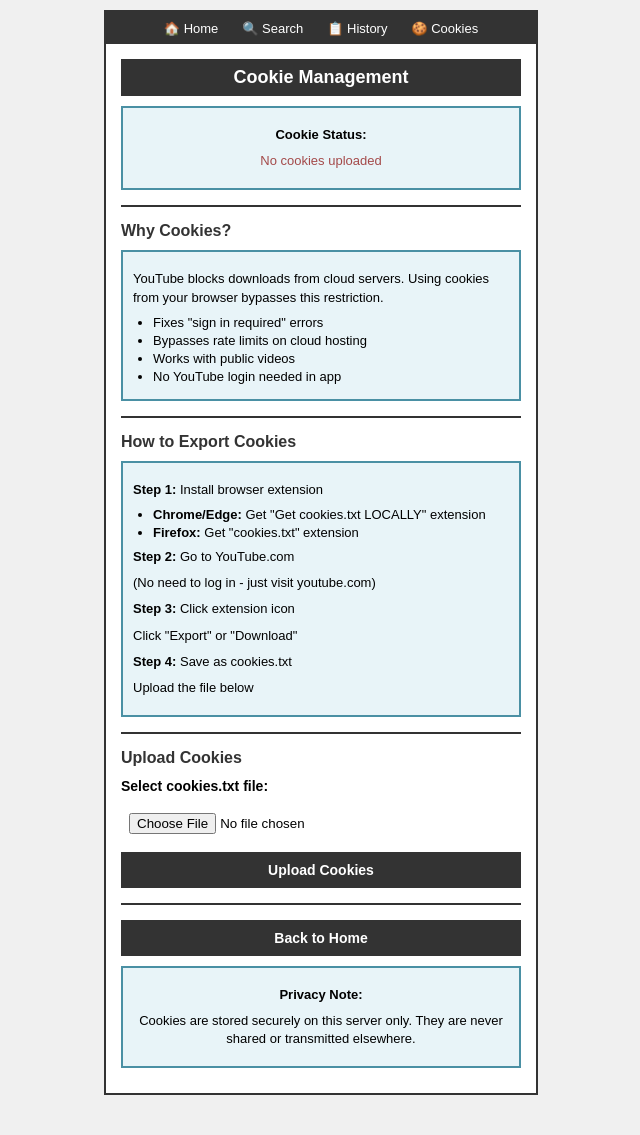
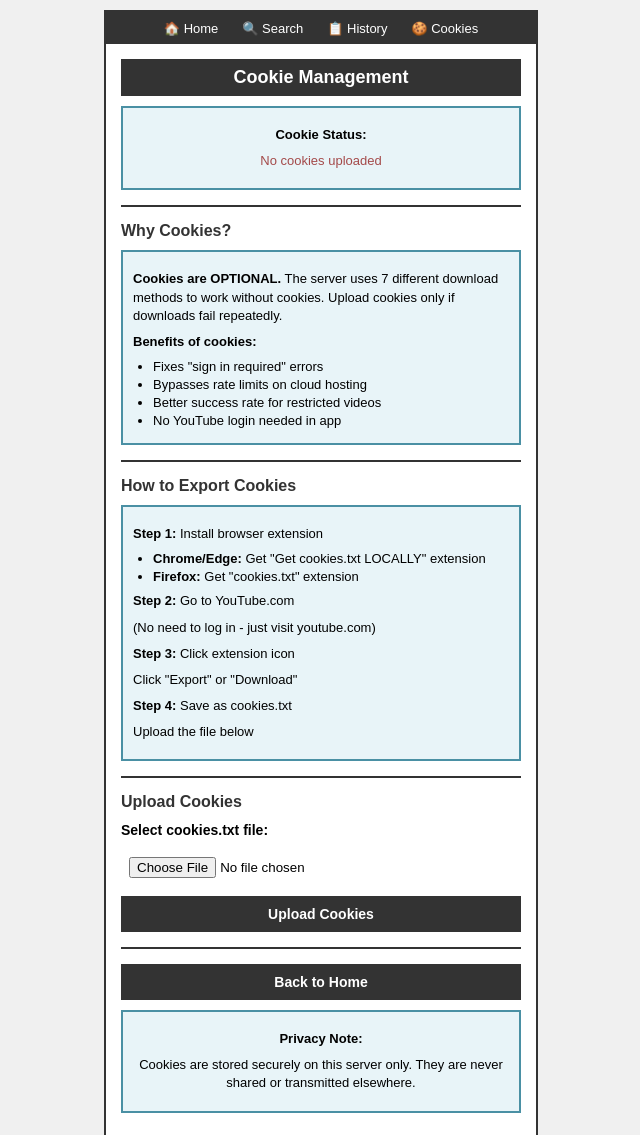
Before and after one commit to TITANICBHAI/Legacy-Tube, a Flask app: page /cookies in a window 1280 px wide. Shown: the top 1135 px of the page, without its empty margins (319-959 px from the left). Before the commit the page ends 1095 px from the top, so only its background shows below. Run offline with Flask 3, Linux system fonts and the light colour scheme; parts of the project's set-up code (start-up, migrations or seed data) failed here and were passed over; some libraries are stand-ins or nearby versions.

Commit message:
Improve download reliability by prioritizing cookie-less operation
Optimize download strategies for cloud hosting, expand to 7 methods, and refine retry logic for enhanced cookie-less operation and robustness.

Replit-Commit-Author: Agent
Replit-Commit-Session-Id: 66697c45-a169-40fd-9877-a6df8873fd21
Replit-Commit-Checkpoint-Type: intermediate_checkpoint
Replit-Commit-Event-Id: c824b0c3-f3be-4f13-b40f-2c5fa554889b
Replit-Commit-Screenshot-Url: https://storage.googleapis.com/screenshot-production-us-central1/8aba70dc-5e4a-40d1-a0bb-f903783283a5/66697c45-a169-40fd-9877-a6df8873fd21/Ft1dklJ

```diff
--- a/app.py
+++ b/app.py
@@ -452,14 +452,15 @@ def download_and_convert(url, file_id, output_format='3gp', quality='auto'):
             'outtmpl': temp_video,
             'max_filesize': MAX_FILESIZE,
             'nocheckcertificate': True,
-            'retries': 15,
-            'retry_sleep': 3,
-            'fragment_retries': 15,
-            'sleep_requests': 1,
-            'concurrent_fragment_downloads': 1,
+            'retries': 10,  # Reduced since we try 7 different strategies
+            'fragment_retries': 10,
+            'sleep_requests': 2,  # Longer delay between requests to avoid bot detection
+            'sleep_interval': 3,  # Additional sleep interval
+            'max_sleep_interval': 10,  # Max random sleep to appear more human
+            'concurrent_fragment_downloads': 1,  # Sequential to avoid rate limits
             'ignoreerrors': False,
-            'extractor_retries': 10,
-            'socket_timeout': 30,
+            'extractor_retries': 8,
+            'socket_timeout': 45,  # Longer timeout for slow cloud connections
             'http_chunk_size': 10485760,  # 10MB
             'quiet': False,
             'no_warnings': False,
@@ -483,12 +484,12 @@ def download_and_convert(url, file_id, output_format='3gp', quality='auto'):
             base_opts['ratelimit'] = RATE_LIMIT_BYTES
             logger.info(f"Rate limiting enabled: {RATE_LIMIT_BYTES} bytes/sec ({RATE_LIMIT_BYTES/1024:.0f} KB/s)")
 
-        # Download strategies - RELIABLE METHODS FIRST (Nov 2025)
-        # Android and Android Music work best - try these FIRST for fast success
-        # Improved fallbacks with better headers and TV client instead of broken mweb
+        # Download strategies - OPTIMIZED FOR COOKIE-LESS CLOUD HOSTING (Nov 2025)
+        # Multiple strategies to bypass YouTube's bot detection without requiring cookies
+        # Order: Mobile clients (least blocked) -> TV clients -> Web clients (fallback)
         strategies = [
             {
-                'name': 'Android Client (Most Reliable)',
+                'name': 'Android Client (Primary)',
                 'opts': {
                     'extractor_args': {'youtube': {
                         'player_client': ['android'],
@@ -504,7 +505,25 @@ def download_and_convert(url, file_id, output_format='3gp', quality='auto'):
                 }
             },
             {
-                'name': 'Android Music (Reliable)',
+                'name': 'Android Embedded (Cloud-Optimized)',
+                'opts': {
+                    'extractor_args': {'youtube': {
+                        'player_client': ['android_embedded'],
+                        'player_skip': ['configs', 'webpage']
+                    }},
+                    'http_headers': {
+                        'User-Agent': 'com.google.android.youtube/19.45.38 (Linux; U; Android 14; en_US)',
+                        'X-YouTube-Client-Name': '55',
+                        'X-YouTube-Client-Version': '19.45.38',
+                        'Accept-Language': 'en-US,en;q=0.9',
+                        'Accept': '*/*',
+                        'Origin': 'https://www.youtube.com',
+                        'Referer': 'https://www.youtube.com/'
+                    }
+                }
+            },
+            {
+                'name': 'Android Music (Audio Optimized)',
                 'opts': {
                     'extractor_args': {'youtube': {
                         'player_client': ['android_music'],
@@ -520,7 +539,7 @@ def download_and_convert(url, file_id, output_format='3gp', quality='auto'):
                 }
             },
             {
-                'name': 'iOS Client (Enhanced)',
+                'name': 'iOS Client (Alternative)',
                 'opts': {
                     'extractor_args': {'youtube': {
                         'player_client': ['ios'],
@@ -538,14 +557,50 @@ def download_and_convert(url, file_id, output_format='3gp', quality='auto'):
                 }
             },
             {
-                'name': 'TV Client (Alternative)',
+                'name': 'TV Embedded (Less Restricted)',
                 'opts': {
                     'extractor_args': {'youtube': {
-                        'player_client': ['tv'],
+                        'player_client': ['tv_embedded'],
+                        'player_skip': ['configs', 'webpage']
+                    }},
+                    'http_headers': {
+                        'User-Agent': 'Mozilla/5.0 (SMART-TV; Linux; Tizen 6.5) AppleWebKit/537.36 (KHTML, like Gecko) Chrome/94.0.4606.31 TV Safari/537.36',
+                        'Accept': '*/*',
+                        'Accept-Language': 'en-US,en;q=0.9',
+                        'Origin': 'https://www.youtube.com',
+                        'Referer': 'https://www.youtube.com/'
+                    }
+                }
+            },
+            {
+                'name': 'Web Embedded (Fallback)',
+                'opts': {
+                    'extractor_args': {'youtube': {
+                        'player_client': ['web_embedded'],
+                        'player_skip': ['configs']
+                    }},
+                    'http_headers': {
+                        'User-Agent': 'Mozilla/5.0 (Windows NT 10.0; Win64; x64) AppleWebKit/537.36 (KHTML, like Gecko) Chrome/120.0.0.0 Safari/537.36',
+                        'Accept': 'text/html,application/xhtml+xml,application/xml;q=0.9,image/avif,image/webp,*/*;q=0.8',
+                        'Accept-Language': 'en-US,en;q=0.9',
+                        'Accept-Encoding': 'gzip, deflate, br',
+                        'Origin': 'https://www.youtube.com',
+                        'Referer': 'https://www.youtube.com/',
+                        'Sec-Fetch-Dest': 'iframe',
+                        'Sec-Fetch-Mode': 'navigate',
+                        'Sec-Fetch-Site': 'cross-site'
+                    }
+                }
+            },
+            {
+                'name': 'Media Connect (Alternative)',
+                'opts': {
+                    'extractor_args': {'youtube': {
+                        'player_client': ['mediaconnect'],
                         'player_skip': ['webpage']
                     }},
                     'http_headers': {
-                        'User-Agent': 'Mozilla/5.0 (ChromiumStylePlatform) Cobalt/Version',
+                        'User-Agent': 'com.google.android.apps.youtube.music/7.31.51 (Linux; U; Android 14)',
                         'Accept': '*/*',
                         'Accept-Language': 'en-US,en;q=0.9'
                     }
@@ -563,14 +618,31 @@ def download_and_convert(url, file_id, output_format='3gp', quality='auto'):
         # Custom user agent support
         custom_ua = os.environ.get('CUSTOM_USER_AGENT', '')
 
+        # Multi-level retry strategy for cookie-less cloud hosting:
+        # 1. yt-dlp retries each strategy 10 times with internal backoff (sleep_interval 3-10s)
+        # 2. Our code tries 7 different strategies with exponential delays between them
+        # 3. Total: up to 70 attempts (10 retries × 7 strategies) with smart backoff
         for i, strategy in enumerate(strategies):
             try:
                 if i > 0:
-                    # Exponential backoff: 1s, 3s, 9s delays (then cap at 9s for further retries)
-                    delay = min(9, 3 ** (i - 1))
+                    # Exponential backoff between strategies: 2s, 4s, 8s, 12s, 15s, 20s
+                    # This prevents rate limiting when switching download methods
+                    if i == 1:
+                        delay = 2
+                    elif i == 2:
+                        delay = 4
+                    elif i == 3:
+                        delay = 8
+                    elif i == 4:
+                        delay = 12
+                    elif i == 5:
+                        delay = 15
+                    else:
+                        delay = 20
+
                     update_status(file_id, {
                         'status': 'downloading',
-                        'progress': f'Retrying with {strategy["name"]} client... (attempt {i+1}/{len(strategies)}, waiting {delay}s)'
+                        'progress': f'Retrying with {strategy["name"]} client... (attempt {i+1}/{len(strategies)}, waiting {delay}s to avoid rate limits)'
                     })
                     time.sleep(delay)
 
@@ -660,48 +732,48 @@ def download_and_convert(url, file_id, output_format='3gp', quality='auto'):
             error_msg = last_error if last_error else "All download strategies failed"
             error_lower = error_msg.lower()
 
-            # Check if cookies would help
-            cookies_help = " → Try uploading YouTube cookies from /cookies page to fix this." if not has_cookies() else ""
-
-            # Enhanced error detection with cookie suggestions
+            # Optional cookie suggestion (only for specific errors where cookies definitely help)
+            cookies_help = " (Optional: Upload cookies from /cookies page if this persists)" if not has_cookies() else ""
+
+            # Enhanced error detection with better messages
             if '403' in error_msg or 'forbidden' in error_lower:
-                raise Exception(f"⚠️ YouTube IP BLOCK detected! YouTube is blocking downloads from this server.{cookies_help if cookies_help else ' Try using fresh cookies from /cookies page.'}")
+                raise Exception(f"⚠️ YouTube blocked this request. Tried 7 different download methods. Wait 10-15 minutes before retrying.{cookies_help}")
 
             if 'po token' in error_lower or 'po_token' in error_lower:
-                raise Exception(f"⚠️ YouTube now requires PO tokens for some videos. Upload YouTube cookies from /cookies page to bypass this restriction.")
+                raise Exception(f"⚠️ YouTube requires PO tokens for this video. Upload cookies from /cookies page to access it.")
 
             if 'failed to extract' in error_lower or 'failed to parse' in error_lower:
-                raise Exception(f"⚠️ YouTube blocked the video extraction. This is a bot detection measure.{cookies_help}")
+                raise Exception(f"⚠️ Could not extract video information. This video may have restrictions. Try again in a few minutes.{cookies_help}")
 
             if 'video player configuration error' in error_lower or 'error 153' in error_lower:
-                raise Exception(f"⚠️ YouTube player error (Error 153). This video has restricted playback.{cookies_help}")
+                raise Exception(f"⚠️ Video player error (Error 153). This video has playback restrictions.{cookies_help}")
 
             if 'bot' in error_lower and ('sign in' in error_lower or 'confirm' in error_lower):
-                raise Exception(f"⚠️ YouTube bot detection triggered!{cookies_help if cookies_help else ' Try fresh cookies from /cookies page.'}")
+                raise Exception(f"⚠️ YouTube bot detection activated. Wait 10-15 minutes before trying again.{cookies_help}")
 
             if 'duration' in error_lower:
                 raise Exception(f"Video exceeds {MAX_VIDEO_DURATION/3600:.0f}-hour limit")
             if 'filesize' in error_msg.lower() or 'too large' in error_msg.lower():
-                raise Exception(f"Video file too large (limit: 2GB)")
+                raise Exception(f"Video file too large (server limit: 500MB)")
             if '429' in error_msg or 'too many requests' in error_msg.lower():
-                raise Exception(f"YouTube rate limit reached. Wait 5-10 minutes and try again.{cookies_help}")
+                raise Exception(f"YouTube rate limit reached. Wait 10-15 minutes and try again. Server tried multiple download methods.")
             if 'age' in error_msg.lower() and 'restricted' in error_msg.lower():
                 raise Exception(f"Video is age-restricted. Upload cookies from /cookies page to access it.")
             if 'private' in error_msg.lower() or 'members-only' in error_msg.lower():
                 raise Exception("Video is private or members-only. Cannot download.")
             if 'geo' in error_msg.lower() or 'not available in your country' in error_msg.lower():
-                raise Exception("Video is geo-restricted and not available in your region.")
+                raise Exception("Video is geo-restricted and not available in this region.")
             if 'copyright' in error_msg.lower() or 'removed' in error_msg.lower():
-                raise Exception("Video removed due to copyright claim or deletion.")
+                raise Exception("Video removed due to copyright or deletion.")
             if 'live' in error_msg.lower() and 'stream' in error_msg.lower():
                 raise Exception("Cannot download live streams. Try again after the stream ends.")
             if 'sign in' in error_msg.lower() or 'login' in error_msg.lower():
                 if has_cookies():
                     raise Exception("YouTube authentication failed. Upload fresh cookies from /cookies page.")
                 else:
-                    raise Exception(f"YouTube requires sign-in verification.{cookies_help}")
-
-            raise Exception(f"Download failed: {error_msg[:200]}{cookies_help}")
+                    raise Exception(f"YouTube requires sign-in for this video. Upload cookies from /cookies page to access it.")
+
+            raise Exception(f"Download failed after trying 7 different methods: {error_msg[:150]}. Wait 10-15 minutes before retrying.")
 
         if not os.path.exists(temp_video):
             raise Exception("Download failed: Video file not created")
--- a/templates/cookies.html
+++ b/templates/cookies.html
@@ -23,11 +23,12 @@
 
 <h2>Why Cookies?</h2>
 <div class="info">
-<p>YouTube blocks downloads from cloud servers. Using cookies from your browser bypasses this restriction.</p>
+<p><strong>Cookies are OPTIONAL.</strong> The server uses 7 different download methods to work without cookies. Upload cookies only if downloads fail repeatedly.</p>
+<p><strong>Benefits of cookies:</strong></p>
 <ul>
 <li>Fixes "sign in required" errors</li>
 <li>Bypasses rate limits on cloud hosting</li>
-<li>Works with public videos</li>
+<li>Better success rate for restricted videos</li>
 <li>No YouTube login needed in app</li>
 </ul>
 </div>
```
Also changed, not shown: replit.md (+16 -3 lines), templates/3gp.html (+3 -4 lines), templates/index.html (+3 -4 lines), templates/mp3.html (+3 -4 lines), README.md, 1 other file.
